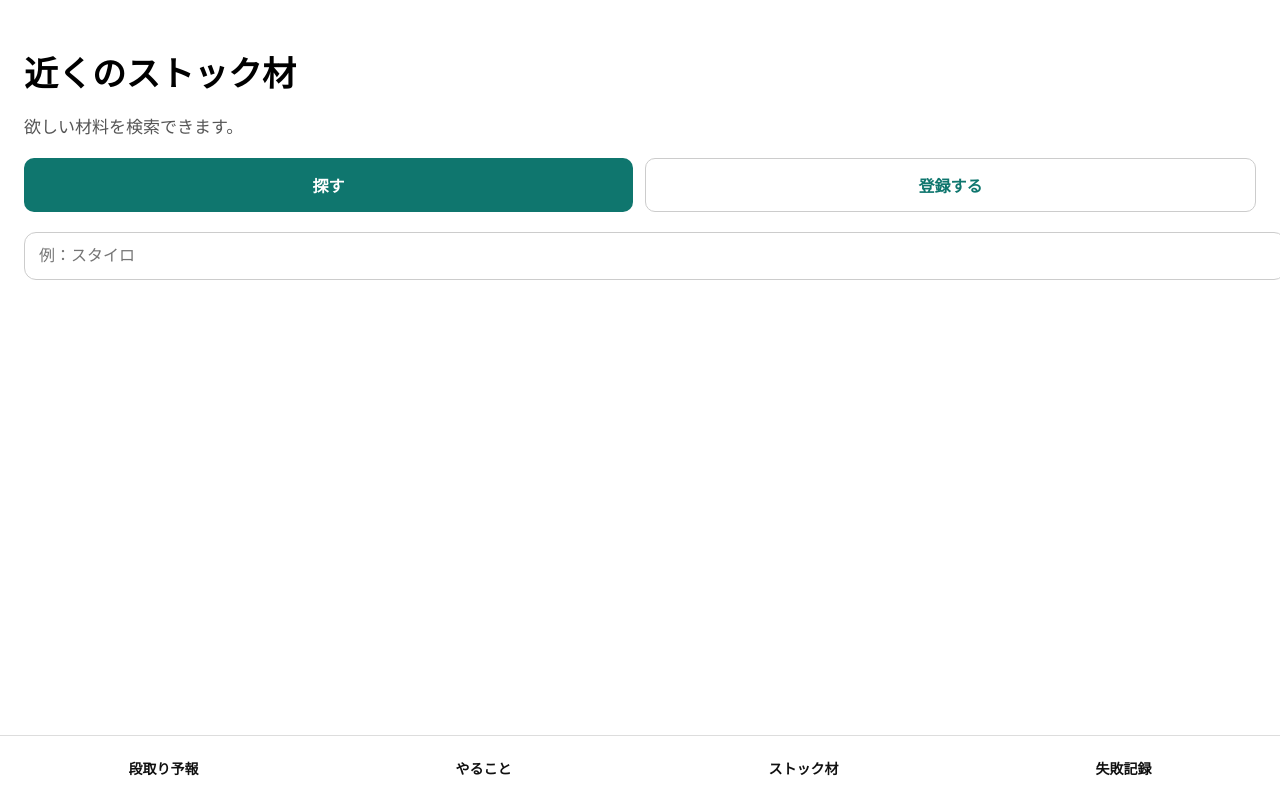
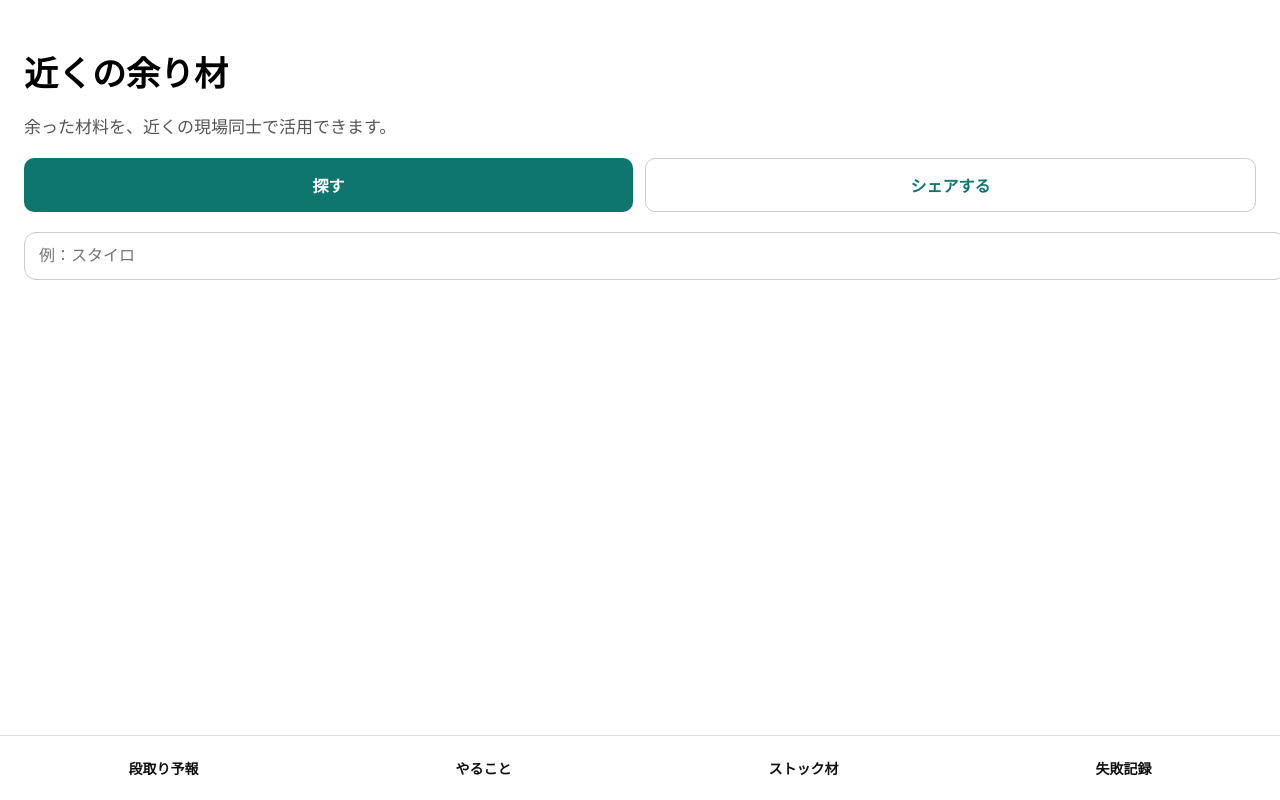
Before and after one commit to yohaku-app/yohaku, a Next.js app: page /stock in a window 1280 px wide. Built offline with nearby package versions, Linux system fonts and the light colour scheme.

Commit message:
rename stock register button to share

```diff
--- a/app/stock/page.tsx
+++ b/app/stock/page.tsx
@@ -94,10 +94,10 @@ export default function StockPage() {
 
   return (
     <main style={{ padding: 24, paddingBottom: 100 }}>
-      <h1 style={{ fontSize: 34, marginBottom: 8 }}>近くのストック材</h1>
+      <h1 style={{ fontSize: 34, marginBottom: 8 }}>近くの余り材</h1>
 
       <p style={{ fontSize: 17, color: "#555", marginBottom: 20 }}>
-        欲しい材料を検索できます。
+        余った材料を、近くの現場同士で活用できます。
       </p>
 
       <div style={{ display: "flex", gap: 12, marginBottom: 20 }}>
@@ -130,7 +130,7 @@ export default function StockPage() {
             color: mode === "register" ? "white" : "#0f766e",
           }}
         >
-          登録する
+          シェアする
         </button>
       </div>
 
@@ -158,7 +158,7 @@ export default function StockPage() {
         <>
 
           <div style={{ marginTop: "24px", padding: "16px", border: "1px solid #ddd", borderRadius: "12px" }}>
-            <h2>ストック材登録</h2>
+            <h2>余り材登録</h2>
 
             <label style={{ fontWeight: "bold" }}>住所</label>
             <input
@@ -304,7 +304,7 @@ export default function StockPage() {
                 cursor: "pointer"
               }}
             >
-              登録する
+              シェアする
             </button>
           </div>
 
```
